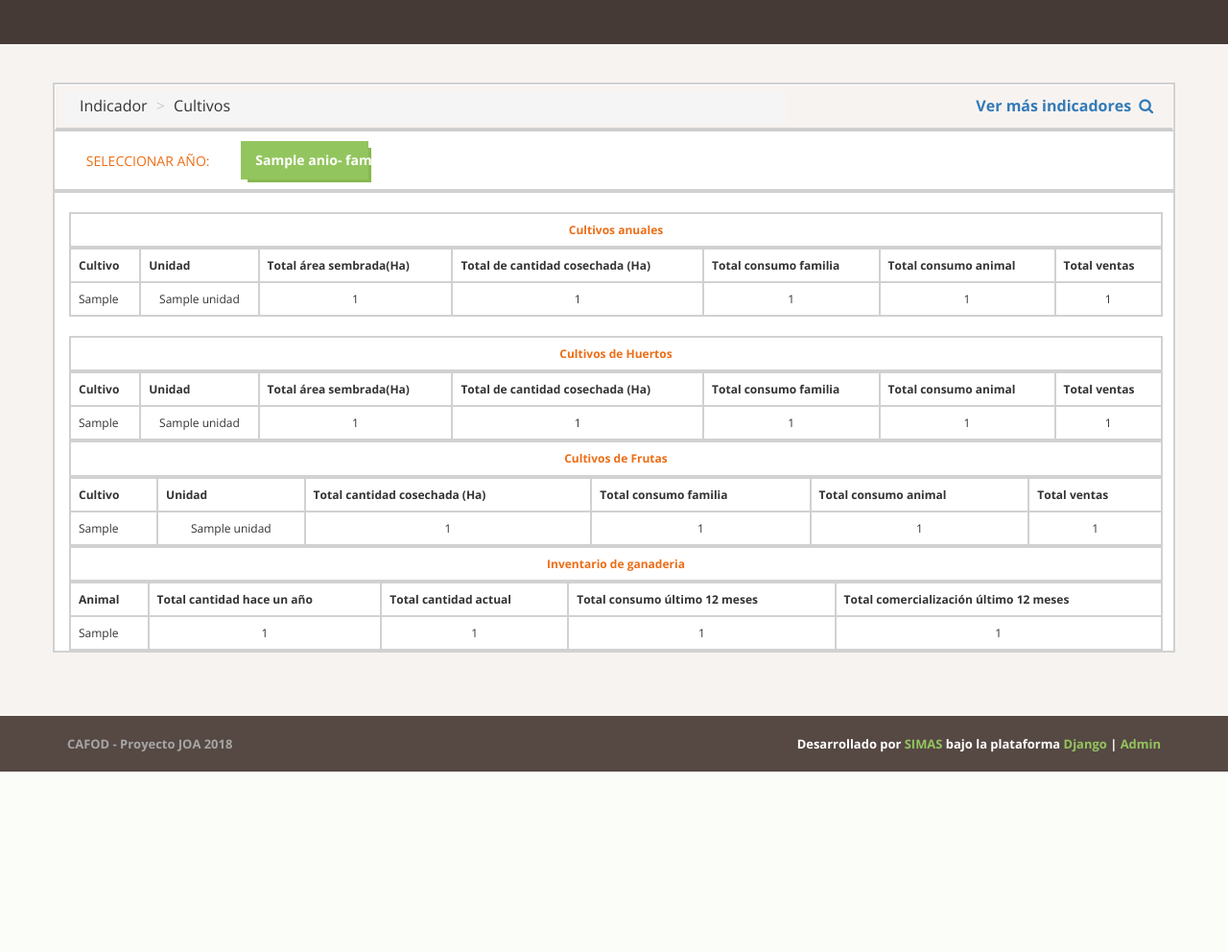
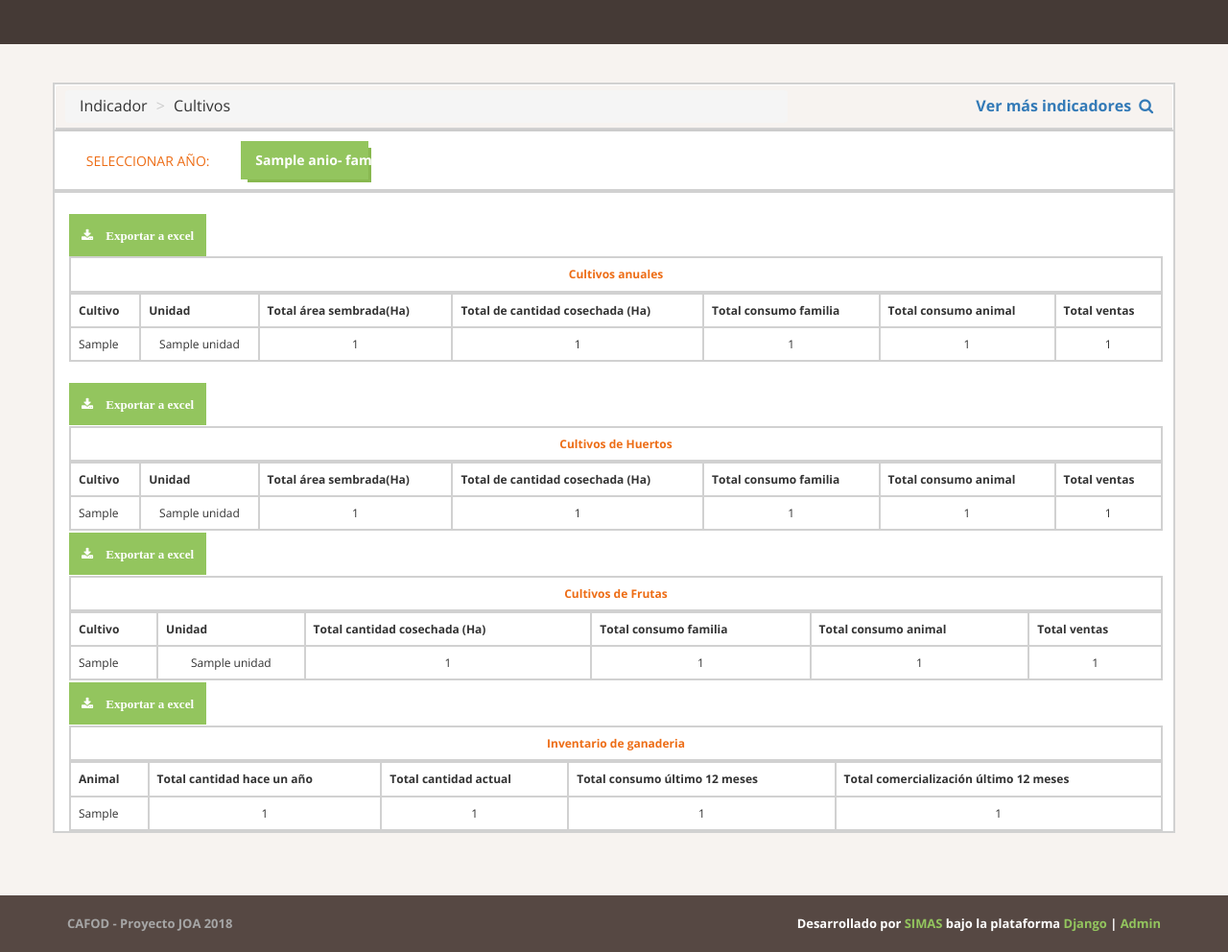
Before and after one commit to CARocha/cafod_joa, a Django app: template templates/indicadores/productividad.html in a window 1280 px wide. Shown: the part 62-1054 px from the top of the page at 96% size. Before the commit the page ends 866 px from the top, so only its background shows below. Run offline with Django 3.2, Linux system fonts and the light colour scheme; the template is opened without the code that fills it: most values are stand-ins (such as "Sample title", 1, 10 or a date in 2020); parts of the project's set-up code (start-up, migrations or seed data) failed here and were passed over; some libraries are stand-ins or nearby versions.

Commit message:
fix boton descarga

```diff
--- a/templates/indicadores/productividad.html
+++ b/templates/indicadores/productividad.html
@@ -62,7 +62,10 @@
                 <div class="container">
                     <div class="row fila-grafico1">
                         <div class="col-xs-12 col-sm-12 col-md-12 col-lg-12 space">
-                            <div class="table-responsive">
+                        <div class="excel">
+                            <a href="#" onclick="exportarXLS('modalidad-anuales'); return false;"><span class="fa fa-download"> Exportar a excel</span></a>
+                        </div>
+                            <div class="table-responsive" id="modalidad-anuales">
                                 <table class="table table-bordered table-hover">
                                 <caption>Cultivos anuales</caption>
                                     <tr>
@@ -89,7 +92,10 @@
                             </div>
                         </div>
                         <div class="col-xs-12 col-sm-12 col-md-12 col-lg-12">
-                            <div class="table-responsive">
+                            <div class="excel">
+                            <a href="#" onclick="exportarXLS('modalidad-huertos'); return false;"><span class="fa fa-download"> Exportar a excel</span></a>
+                        </div>
+                            <div class="table-responsive" id="modalidad-huertos">
                                 <table class="table table-bordered table-hover">
                                 <caption>Cultivos de Huertos</caption>
                                     <tr>
@@ -116,7 +122,10 @@
                             </div>
                         </div>
                         <div class="col-xs-12 col-sm-12 col-md-12 col-lg-12">
-                            <div class="table-responsive">
+                            <div class="excel">
+                            <a href="#" onclick="exportarXLS('modalidad-frutas'); return false;"><span class="fa fa-download"> Exportar a excel</span></a>
+                        </div>
+                            <div class="table-responsive" id="modalidad-frutas">
                                 <table class="table table-bordered table-hover">
                                 <caption>Cultivos de Frutas</caption>
                                     <tr>
@@ -141,7 +150,10 @@
                             </div>
                         </div>
                         <div class="col-xs-12 col-sm-12 col-md-12 col-lg-12">
-                            <div class="table-responsive">
+                            <div class="excel">
+                            <a href="#" onclick="exportarXLS('modalidad-ganaderia'); return false;"><span class="fa fa-download"> Exportar a excel</span></a>
+                        </div>
+                            <div class="table-responsive" id="modalidad-ganaderia">
                                 <table class="table table-bordered table-hover">
                                 <caption>Inventario de ganaderia</caption>
                                     <tr>
```
